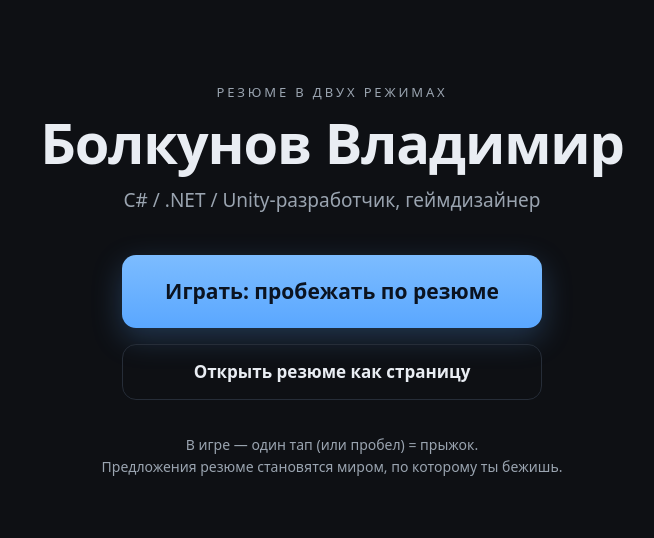
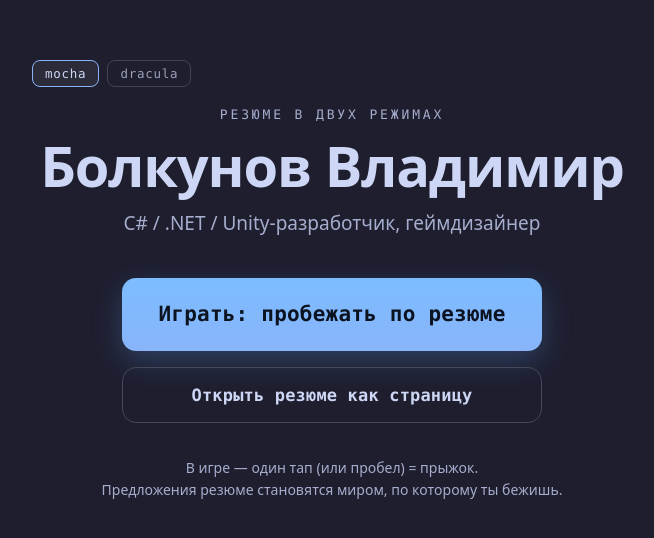
Before and after one commit to mpeg1603/Resume, a plain HTML site: page index.html in a window 1280 px wide. Shown: the part 120-658 px from the top of the page, without its empty margins (308-962 px from the left). Drawn offline with Linux system fonts and the light colour scheme.

Commit message:
Терминальный стиль и темы Catppuccin Mocha (дефолт) / Dracula: theme.js с сохранением в localStorage и inline-применением до первой отрисовки, переключатели .theme-switch на лэндинге и в резюме, mono-акценты (кнопки, kicker, чипы скиллов, заголовки секций с промптом '> ', HUD)

```diff
--- a/assets/css/style.css
+++ b/assets/css/style.css
@@ -1,18 +1,66 @@
 /* =========================================================
-   style.css — тёмная тема, mobile-first.
+   style.css — терминальная тёмная тема, mobile-first.
    Три экрана: #screen-welcome / #screen-game / #screen-resume
+   Темы: Catppuccin Mocha (дефолт) и Dracula — переключаются
+   атрибутом data-theme на <html> (theme.js + инлайн в <head>).
    ========================================================= */
 
+/* Catppuccin Mocha — дефолтная тема */
 :root {
-  --bg: #0e1014;
-  --panel: #151a21;
-  --panel-2: #1b212a;
-  --line: #262d38;
-  --text: #e9edf3;
-  --muted: #9aa4b0;
-  --accent: #5aa7ff;
-  --danger: #ff6b6b;
+  --bg: #1e1e2e;        /* base */
+  --panel: #2a2e3f;     /* surface0 */
+  --panel-2: #303446;   /* surface1 */
+  --line: #45475a;      /* overlay0 */
+  --text: #cdd6f4;      /* text */
+  --muted: #a6adcd;     /* subtext0 */
+  --accent: #89b4fa;    /* blue */
+  --danger: #f38ba8;    /* red */
   --radius: 14px;
+  --mono: ui-monospace, SFMono-Regular, "SF Mono", Menlo, Consolas, "Liberation Mono", monospace;
+}
+
+/* Dracula — альтернативная тема */
+[data-theme="dracula"] {
+  --bg: #282a36;
+  --panel: #343746;
+  --panel-2: #44475a;
+  --line: #414458;
+  --text: #f8f8f2;
+  --muted: #9aa0b8;     /* comment, но ярче для читаемости мелкого текста */
+  --accent: #bd93f9;    /* purple */
+  --danger: #ff5555;
+}
+
+/* переключатель тем — компактные «терминальные» кнопки вверху страницы */
+.theme-row {
+  display: flex;
+  gap: 8px;
+  margin-bottom: 18px;
+}
+.theme-switch {
+  font-family: var(--mono);
+  font-size: 12.5px;
+  letter-spacing: 0.06em;
+  text-transform: lowercase;
+  color: var(--muted);
+  background: transparent;
+  border: 1px solid var(--line);
+  border-radius: 8px;
+  padding: 5px 12px;
+  cursor: pointer;
+  transition: color 0.15s ease, border-color 0.15s ease, background-color 0.15s ease;
+}
+.theme-switch:hover { color: var(--text); border-color: var(--muted); }
+.theme-switch.on {
+  color: var(--text);
+  border-color: var(--accent);
+  background: rgba(255, 255, 255, 0.06); /* подсветка активной — нейтральная к теме */
+}
+/* в резюме строка выравнивается по левому краю контента */
+.theme-row--resume {
+  max-width: 780px;
+  margin: 0 auto 0;
+  padding: calc(20px + env(safe-area-inset-top)) 20px 0;
 }
 
 * { box-sizing: border-box; }
@@ -57,6 +105,7 @@ a { color: var(--accent); }
 
 .welcome-kicker {
   margin: 0 0 10px;
+  font-family: var(--mono);
   font-size: 13px;
   letter-spacing: 0.22em;
   text-transform: uppercase;
@@ -91,6 +140,8 @@ a { color: var(--accent); }
   display: block;
   width: min(100%, 420px);
   border-radius: var(--radius);
+  font-family: var(--mono); /* терминальные «кнопки-команды» */
+  letter-spacing: 0.01em;
   text-decoration: none;
   text-align: center;
   cursor: pointer;
@@ -170,12 +221,14 @@ a { color: var(--accent); }
 }
 
 .hud-section {
+  font-family: var(--mono);
   font-size: 14px;
   font-weight: 600;
   color: var(--text);
   white-space: nowrap;
 }
 .hud-count {
+  font-family: var(--mono);
   font-size: 12px;
   color: var(--muted);
   font-variant-numeric: tabular-nums;
@@ -322,15 +375,21 @@ a { color: var(--accent); }
   border-radius: 99px;
   background: var(--panel-2);
   border: 1px solid var(--line);
-  font-size: 13.5px;
+  font-family: var(--mono);
+  font-size: 13px;
   color: var(--text);
   transition: border-color 0.15s ease;
 }
 
 .resume h2 {
   margin: 40px 0 14px;
-  font-size: clamp(20px, 5vw, 26px);
-  letter-spacing: -0.01em;
+  font-family: var(--mono); /* терминальный дух: заголовки секций как в консоли */
+  font-size: clamp(19px, 5vw, 24px);
+  letter-spacing: 0.02em;
+}
+.resume h2::before {
+  content: "> ";
+  color: var(--accent); /* промпт-маркер */
 }
 
 .resume-about ul {
--- /dev/null
+++ b/assets/js/theme.js
@@ -0,0 +1,75 @@
+/**
+ * theme.js — темы сайта (наборы CSS-переменных): Catppuccin Mocha (дефолт) и Dracula.
+ * Тема применяется атрибутом <html data-theme="...">, выбор сохраняется в localStorage
+ * и восстанавливается инлайном в <head> до первой отрисовки (без «мигания» темы).
+ * Кнопки-переключатели .theme-switch (data-theme=имя) подключаются здесь.
+ */
+(function () {
+  'use strict';
+
+  var THEMES = ['catppuccin', 'dracula'];
+  var DEFAULT = 'catppuccin';
+  var KEY = 'resume-theme';
+
+  function read() {
+    try { return localStorage.getItem(KEY); } catch (e) { return null; }
+  }
+  function write(name) {
+    try { localStorage.setItem(KEY, name); } catch (e) { /* приватный режим — просто не храним */ }
+  }
+
+  function current() {
+    var saved = read();
+    return THEMES.indexOf(saved) !== -1 ? saved : DEFAULT;
+  }
+
+  function applyDoc(name) {
+    var root = typeof document !== 'undefined' && document.documentElement;
+    if (root && root.setAttribute) root.setAttribute('data-theme', name);
+  }
+
+  /** отметить активную кнопку среди .theme-switch */
+  function markButtons() {
+    if (typeof document === 'undefined' || !document.querySelectorAll) return;
+    var cur = current();
+    var btns = document.querySelectorAll('.theme-switch');
+    for (var i = 0; i < btns.length; i++) {
+      btns[i].classList.toggle('on', btns[i].getAttribute('data-theme') === cur);
+    }
+  }
+
+  window.Theme = {
+    themes: THEMES,
+    get: current,
+    set: function (name) {
+      if (THEMES.indexOf(name) === -1) name = DEFAULT;
+      write(name);
+      applyDoc(name);
+      markButtons();
+    },
+    /** переключить на следующую тему (для компактной кнопки в HUD игры) */
+    cycle: function () {
+      var cur = current();
+      var next = THEMES[(THEMES.indexOf(cur) + 1) % THEMES.length];
+      window.Theme.set(next);
+      return next;
+    }
+  };
+
+  /** подключить статические кнопки-переключатели, если они есть в разметке */
+  function bind() {
+    if (typeof document === 'undefined' || !document.querySelectorAll) return;
+    var btns = document.querySelectorAll('.theme-switch');
+    for (var i = 0; i < btns.length; i++) {
+      (function (b) {
+        b.addEventListener('click', function () {
+          window.Theme.set(b.getAttribute('data-theme'));
+        });
+      })(btns[i]);
+    }
+  }
+
+  applyDoc(current()); // сразу при загрузке — до роутинга и отрисовки экранов
+  bind();
+  markButtons(); // отметить активную тему на кнопках при первой отрисовке
+})();
--- a/index.html
+++ b/index.html
@@ -5,6 +5,16 @@
   <meta name="viewport" content="width=device-width, initial-scale=1, viewport-fit=cover" />
   <meta name="description" content="Резюме Владимира Болкунова — C# / .NET / Unity. Интерактивная игра «текстовый раннер» и читаемая страница резюме." />
   <title>Болкунов Владимир · резюме</title>
+  <script>
+    /* тема до первой отрисовки — без «мигания»: localStorage → data-theme на <html> */
+    (function () {
+      var t = null;
+      try { t = localStorage.getItem('resume-theme'); } catch (e) {}
+      document.documentElement.setAttribute(
+        'data-theme', t === 'dracula' ? 'dracula' : 'catppuccin'
+      );
+    })();
+  </script>
   <link rel="stylesheet" href="assets/css/style.css" />
 </head>
 <body>
@@ -13,6 +23,10 @@
     <!-- ЭКРАН 1: лэндинг (#/) -->
     <section id="screen-welcome" class="screen" aria-label="Лэндинг">
       <div class="welcome-inner">
+        <div class="theme-row" role="group" aria-label="Тема сайта">
+          <button type="button" class="theme-switch" data-theme="catppuccin">mocha</button>
+          <button type="button" class="theme-switch" data-theme="dracula">dracula</button>
+        </div>
         <p class="welcome-kicker">резюме в двух режимах</p>
         <h1 class="welcome-name">Болкунов&nbsp;Владимир</h1>
         <p class="welcome-role">C# · .NET · Unity · геймдизайн</p>
@@ -37,11 +51,16 @@
 
     <!-- ЭКРАН 3: резюме (#/resume) -->
     <section id="screen-resume" class="screen screen-resume" aria-label="Резюме">
+      <div class="theme-row theme-row--resume" role="group" aria-label="Тема сайта">
+        <button type="button" class="theme-switch" data-theme="catppuccin">mocha</button>
+        <button type="button" class="theme-switch" data-theme="dracula">dracula</button>
+      </div>
       <article id="resume-root" class="resume"></article>
     </section>
 
   </main>
 
+  <script src="assets/js/theme.js"></script>
   <script src="assets/js/data.js"></script>
   <script src="assets/js/router.js"></script>
   <script src="assets/js/welcome.js"></script>
```
